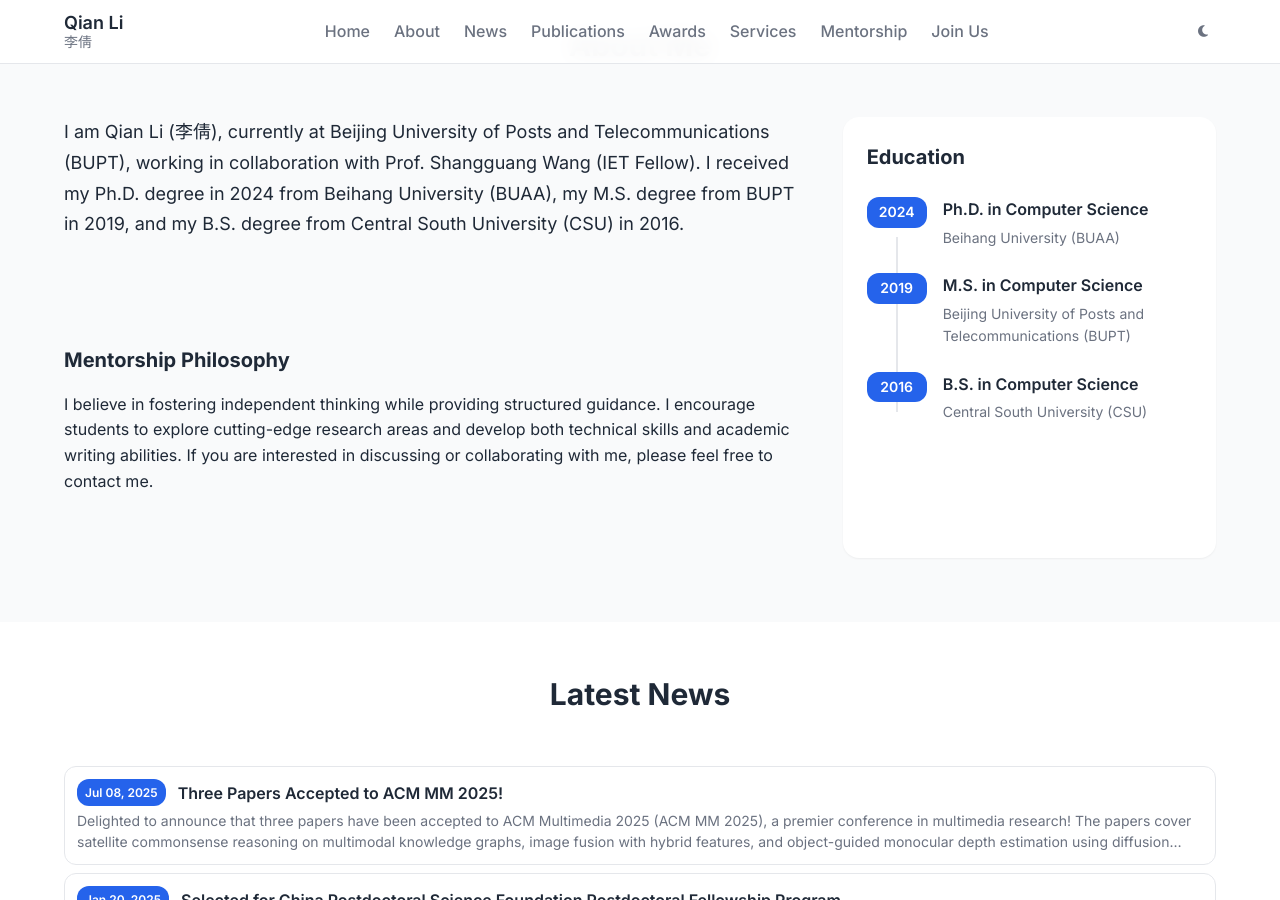
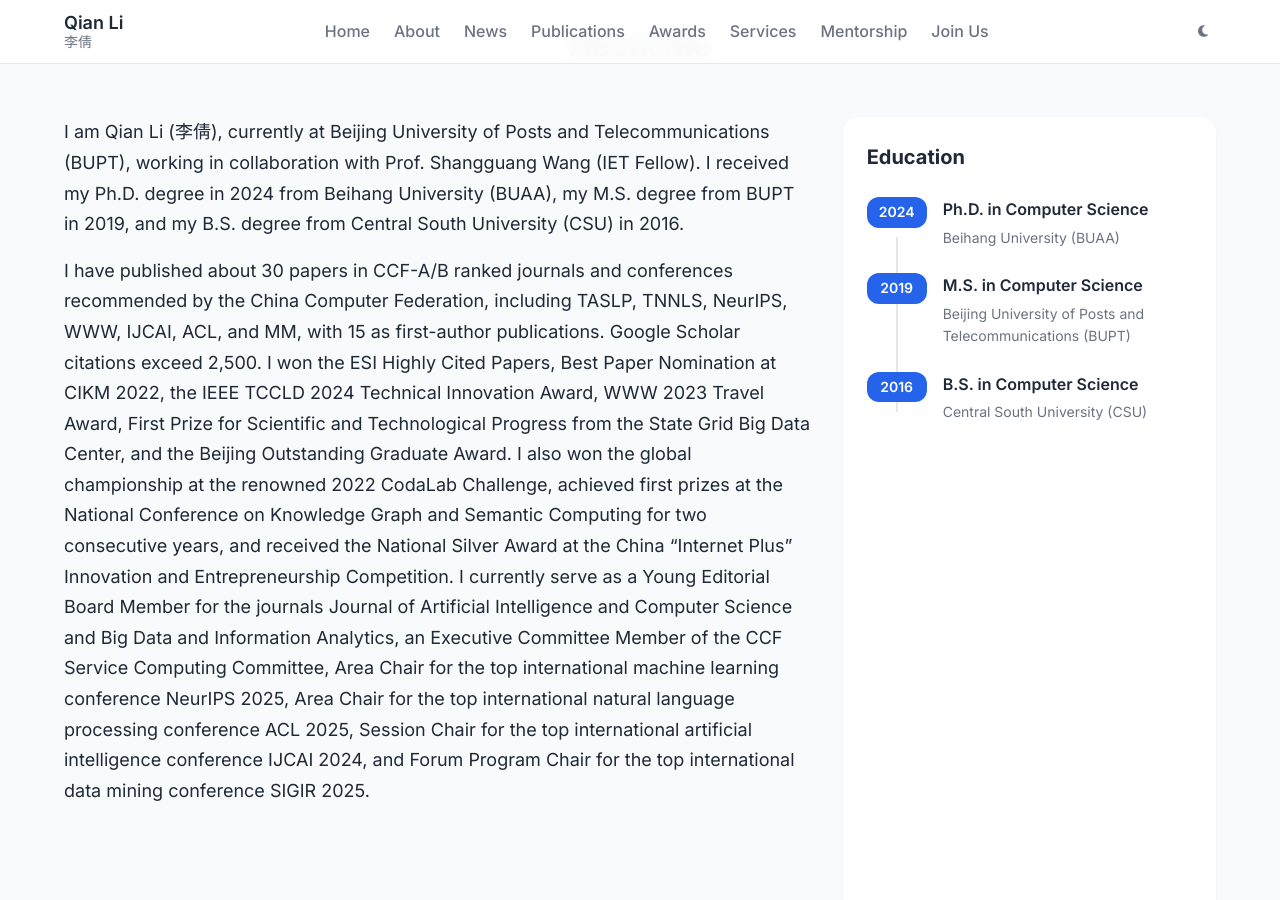
Before and after one commit to xiaoqian19940510/xiaoqian19940510.github.io, a Jekyll site: the page built from index.html, in a window 1280 px wide and 900 px high, scrolled down 595 px. Built offline with Jekyll 4.4.1, drawn with Linux system fonts in a browser that asks for light colours; the list of posts is cut into pages by our own code.

Commit message:
Update author.yml

```diff
--- a/_data/author.yml
+++ b/_data/author.yml
@@ -25,6 +25,17 @@
   I am Qian Li (李倩), currently at Beijing University of Posts and Telecommunications (BUPT), working in collaboration with Prof. Shangguang Wang (IET Fellow).
   I received my Ph.D. degree in 2024 from Beihang University (BUAA), my M.S. degree from BUPT in 2019, and my B.S. degree from Central South University (CSU) in 2016.
 
+  I have published about 30 papers in CCF-A/B ranked journals and conferences recommended by the China Computer Federation,
+  including TASLP, TNNLS, NeurIPS, WWW, IJCAI, ACL, and MM, with 15 as first-author publications. Google Scholar citations exceed 2,500.
+  I won the ESI Highly Cited Papers, Best Paper Nomination at CIKM 2022, the IEEE TCCLD 2024 Technical Innovation Award, WWW 2023 Travel Award,
+  First Prize for Scientific and Technological Progress from the State Grid Big Data Center, and the Beijing Outstanding Graduate Award.
+  I also won the global championship at the renowned 2022 CodaLab Challenge, achieved first prizes at the National Conference on Knowledge Graph and Semantic Computing for two consecutive years,
+  and received the National Silver Award at the China "Internet Plus" Innovation and Entrepreneurship Competition.
+  I currently serve as a Young Editorial Board Member for the journals Journal of Artificial Intelligence and Computer Science and Big Data and Information Analytics,
+  an Executive Committee Member of the CCF Service Computing Committee, Area Chair for the top international machine learning conference NeurIPS 2025,
+  Area Chair for the top international natural language processing conference ACL 2025, Session Chair for the top international artificial intelligence conference IJCAI 2024,
+  and Forum Program Chair for the top international data mining conference SIGIR 2025.
+
 
 
 
```
